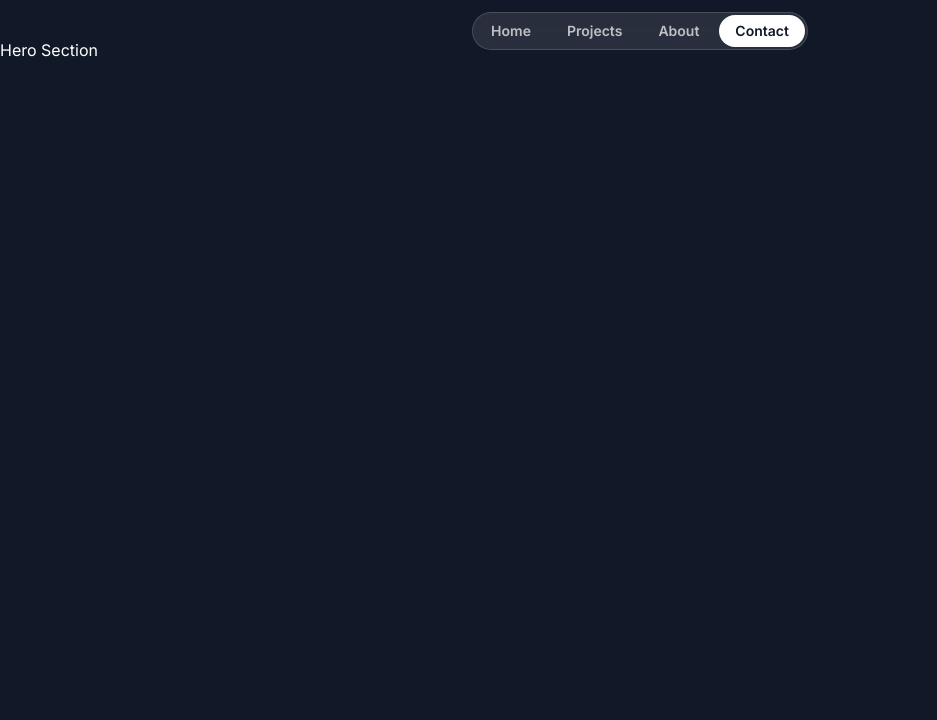
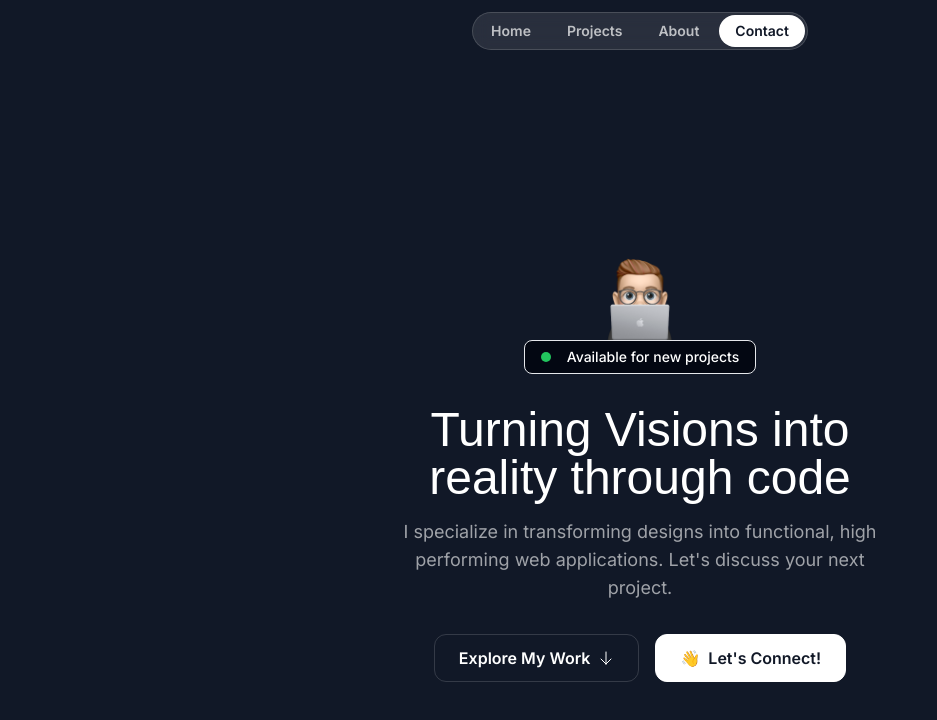
Before and after one commit to Shashivarunreddy/Portfolio-shashi, a Next.js app: page / in a window 1280 px wide. Shown: the top 720 px of the page, without its empty margins (0-937 px from the left). Built offline with nearby package versions, Linux system fonts and the light colour scheme; a web font is replaced by a local one.

Commit message:
Nav and Hero

```diff
--- a/src/sections/Header.tsx
+++ b/src/sections/Header.tsx
@@ -1,6 +1,6 @@
 export const Header = () => {
   return (
-    <div className="flex justify-center items-center relative top-3">
+    <div className="flex justify-center items-center fixed top-3 w-full">
       <nav className="flex gap-1 p-0.5 border border-white/15 rounded-full bg-white/10 backdrop-blur">
         <a href="#" className="nav-item">Home</a>
         <a href="#" className="nav-item">Projects</a>
--- a/src/sections/Hero.tsx
+++ b/src/sections/Hero.tsx
@@ -1,3 +1,44 @@
+import memojiImage from "@/assets/images/memoji-computer.png";
+import Image from "next/image";
+import ArrowDown from "@/assets/icons/arrow-down.svg";
+
 export const HeroSection = () => {
-  return <div>Hero Section</div>;
+  return (
+    <div className="py-32 md:py-48 lg:py-60">
+      <div className="container">
+        <div className="flex flex-col items-center">
+          <Image
+            src={memojiImage}
+            className="size-[100px]"
+            alt="PersonPeekingFromComputer"
+          />
+          <div className="bg-gray-950 border border-gray=800 px-4 py-1.5 inline-flex items-center gap-4 rounded-lg">
+            <div className="bg-green-500 size-2.5 rounded-full"></div>
+            <div className="text-sm font-medium">
+              Available for new projects
+            </div>
+          </div>
+        </div>
+        <div className="max-w-lg mx-auto">
+          <h1 className="font-serif text-3xl md:text-5xl text-center mt-8 tacking-wide">
+            Turning Visions into reality through code
+          </h1>
+          <p className="mt-4 text-center text-white/60 md:text-lg">
+            I specialize in transforming designs into functional, high
+            performing web applications. Let's discuss your next project.
+          </p>
+        </div>
+        <div className="flex flex-col md:flex-row justify-center items-center mt-8 gap-4">
+          <button className="inline-flex items-center gap-2 border border-white/15 px-6 h-12 rounded-xl">
+            <span className="font-semibold">Explore My Work</span>
+            <ArrowDown className="size-4" />
+          </button>
+          <button className="inline-flex items-center gap-2 border border-white bg-white text-gray-900 h-12 px-6 rounded-xl">
+            <span>👋</span>
+            <span className="font-semibold">Let's Connect!</span>
+          </button>
+        </div>
+      </div>
+    </div>
+  );
 };
```
